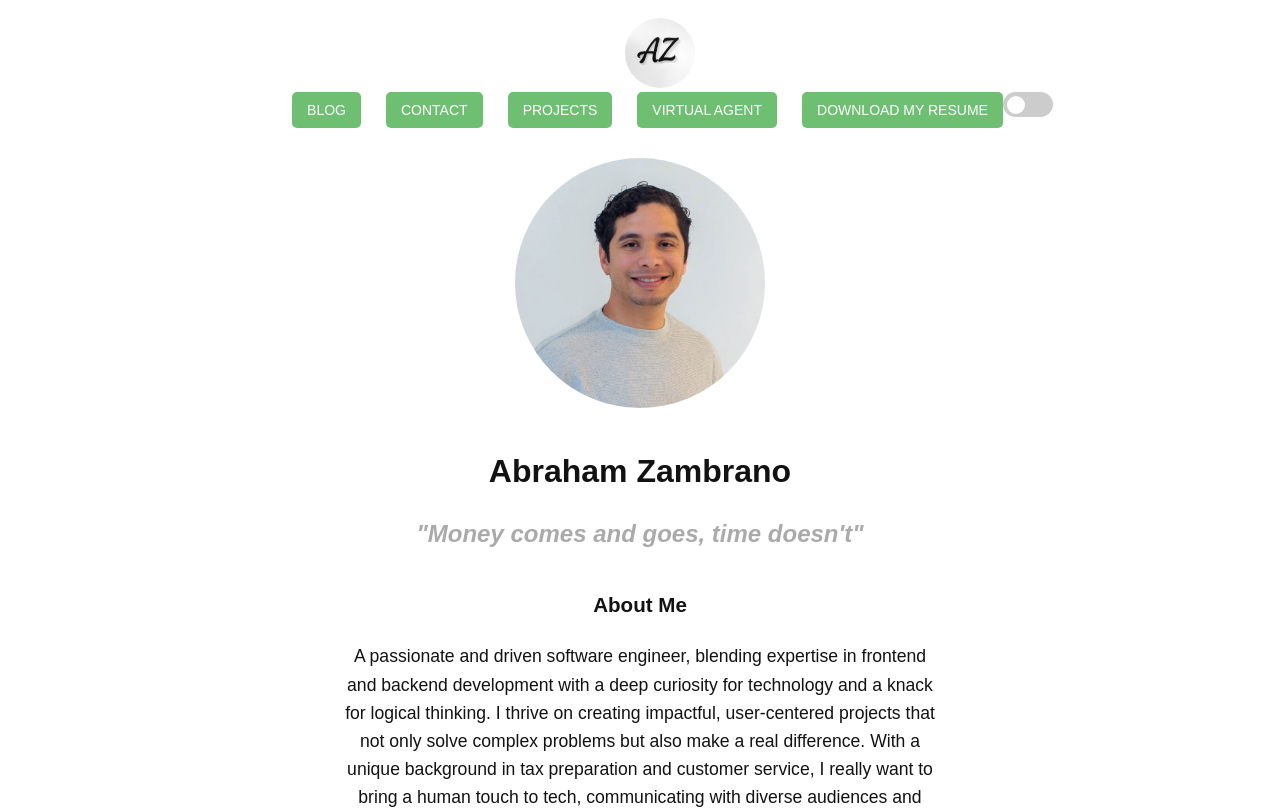
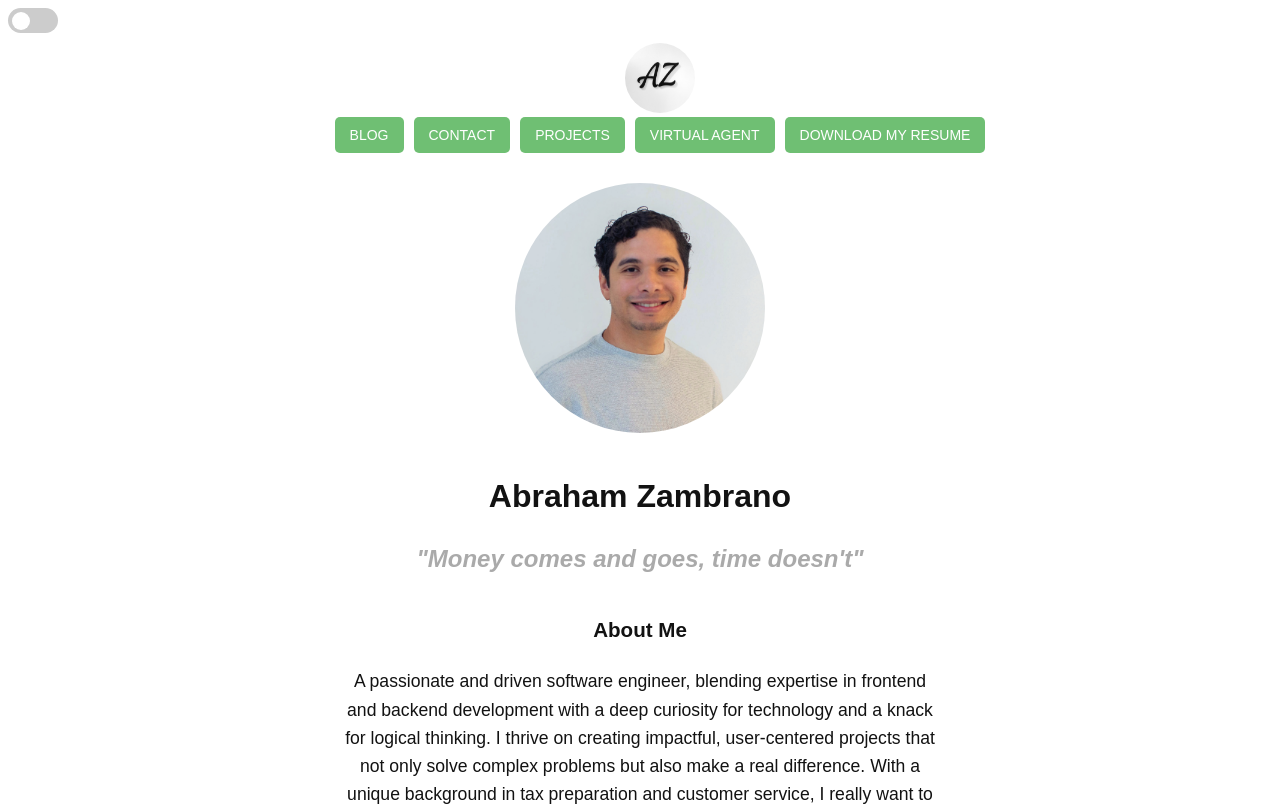
Before and after one commit to AbrahamZambranoTablante/portafolio-app, a React (Vite) app in the folder portafolio-app/: page / in a window 1280 px wide. Shown: the top 809 px of the page. Built offline with nearby package versions, Linux system fonts and the light colour scheme.

Commit message:
moving darkmode button to the corner

```diff
--- a/portafolio-app/src/Components/NavBar.jsx
+++ b/portafolio-app/src/Components/NavBar.jsx
@@ -23,6 +23,11 @@ export default function NavBar({ scrollToVirtual, scrollToProjects, scrollToCont
 
     return (
         <>
+            {/* Toggle Switch */}
+            <label className="switch">
+                <input type="checkbox" checked={darkMode} onChange={toggleTheme} />
+                <span className="slider round"></span>
+            </label>
             <div className={`navbar-container ${darkMode ? "dark-mode" : ""}`}>
                 <div className="navbar-sections">
                     <div className="logo">
@@ -36,11 +41,6 @@ export default function NavBar({ scrollToVirtual, scrollToProjects, scrollToCont
                         <a href="/Resume_Abraham Zambrano Tablante.pdf" download="Abraham_Resume.pdf" className="nav-link">
                             DOWNLOAD MY RESUME
                         </a>
-                        {/* Toggle Switch */}
-                        <label className="switch">
-                            <input type="checkbox" checked={darkMode} onChange={toggleTheme} />
-                            <span className="slider round"></span>
-                        </label>
                     </nav>
                 </div>
             </div>
--- a/portafolio-app/src/Pages/CSS/NavBar.css
+++ b/portafolio-app/src/Pages/CSS/NavBar.css
@@ -29,7 +29,7 @@
         display: flex;
 
         .nav-link {
-            margin-left: 25px;
+            margin: 0px 5px;
             background-color: rgba(76, 175, 80, 0.8); /* Slight transparency */
             color: white;
             border: none;
--- a/portafolio-app/src/Pages/Contact.jsx
+++ b/portafolio-app/src/Pages/Contact.jsx
@@ -20,7 +20,7 @@ export default function Contact() {
         e.preventDefault();
 
         emailjs.send(
-            "service_87a7knd", // Replace with your EmailJS service ID
+            "service_s92k7xg", // Replace with your EmailJS service ID
             "template_omrxm9s", // Replace with your EmailJS template ID
             formData,
             "vHTGZrNx4ORrCkhva" // Replace with your EmailJS public key
```
